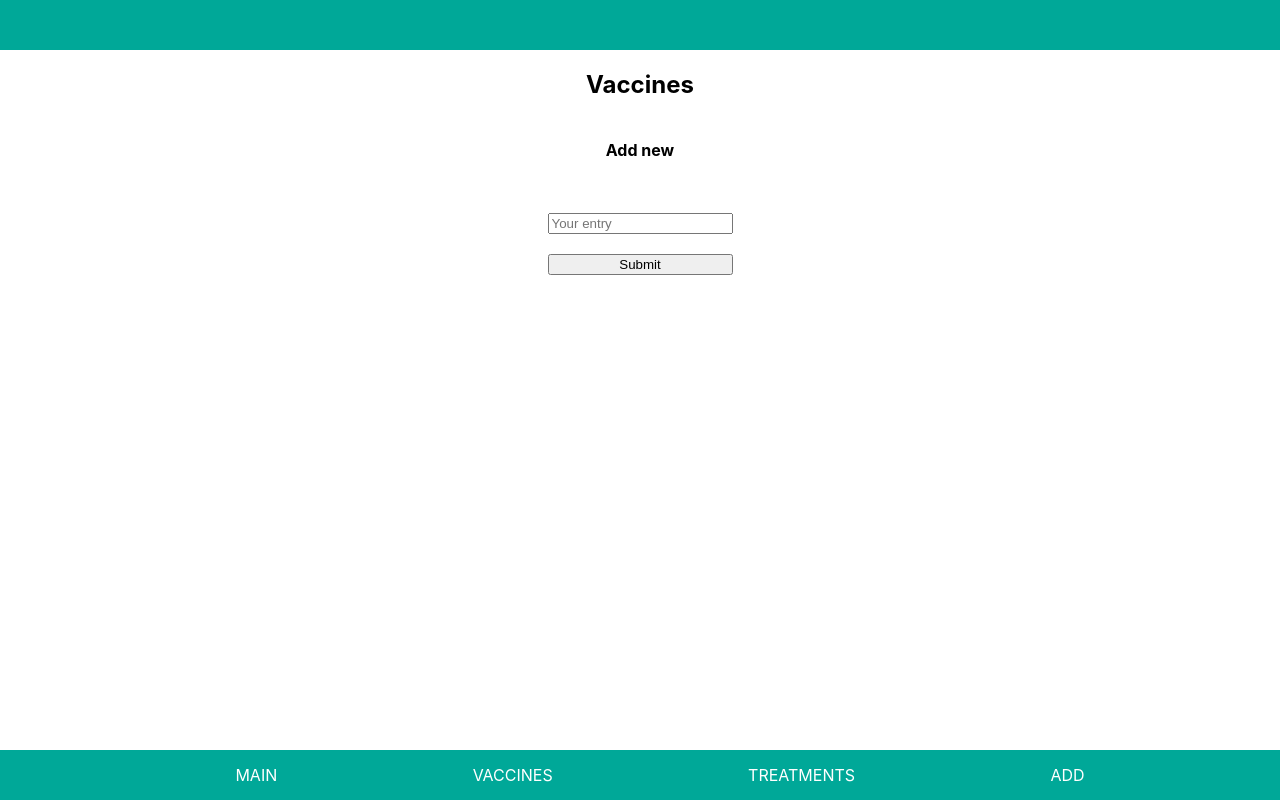
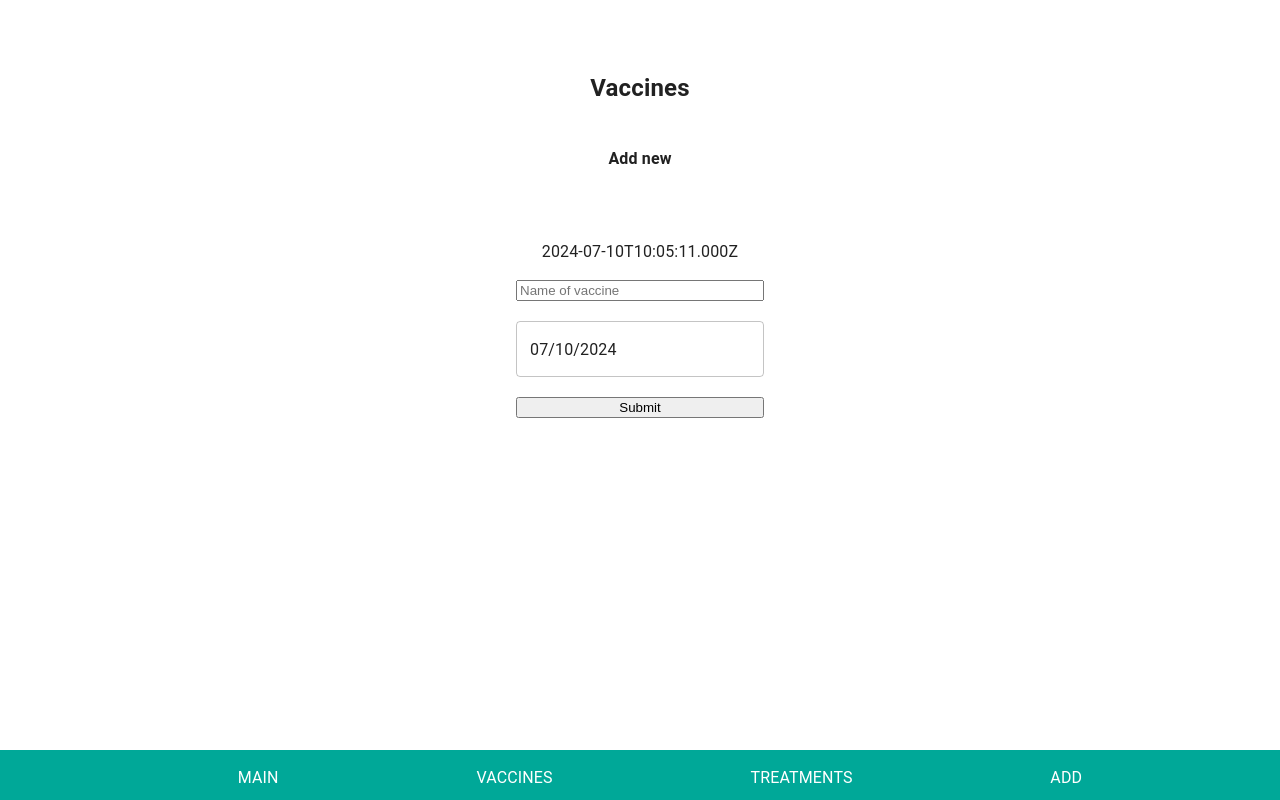
Before and after one commit to marina-projects/flashcards-react-redux-app, a React (Create React App) app: page /vaccines in a window 1280 px wide. Built offline with nearby package versions, Linux system fonts and the light colour scheme.

Commit message:
new Date Picker component for vaccine created

```diff
--- a/package.json
+++ b/package.json
@@ -3,16 +3,22 @@
   "version": "0.1.0",
   "private": true,
   "dependencies": {
+    "@emotion/react": "^11.13.0",
+    "@emotion/styled": "^11.13.0",
+    "@mui/material": "^5.16.4",
+    "@mui/x-date-pickers": "^7.11.0",
     "@reduxjs/toolkit": "^2.2.6",
     "@testing-library/jest-dom": "^5.17.0",
     "@testing-library/react": "^13.4.0",
     "@testing-library/user-event": "^13.5.0",
+    "dayjs": "^1.11.12",
     "react": "^18.3.1",
     "react-dom": "^18.3.1",
     "react-redux": "^9.1.2",
     "react-router-dom": "^6.24.1",
     "react-scripts": "5.0.1",
     "redux": "^5.0.1",
+    "styled-components": "^6.1.12",
     "uuid": "^10.0.0",
     "web-vitals": "^2.1.4"
   },
--- a/public/index.html
+++ b/public/index.html
@@ -25,6 +25,7 @@
       Learn how to configure a non-root public URL by running `npm run build`.
     -->
     <title>React App</title>
+    <link rel="stylesheet" href="https://fonts.googleapis.com/icon?family=Material+Icons" />
   </head>
   <body>
     <noscript>You need to enable JavaScript to run this app.</noscript>
--- a/src/app/App.css
+++ b/src/app/App.css
@@ -3,20 +3,29 @@
   width: 100%;
 }
 
-div {
+/* div {
   display: flex;
+  justify-content: center;
+  align-items: center;
+  width: 100%;
+} */
+
+
+.div-column {
+  display: flex;
+  flex-direction: column;
   justify-content: center;
   align-items: center;
   width: 100%;
 }
 
-.div-column {
-  flex-direction: column;
-}
-
 .div-row {
+  display: flex;
   flex-direction: row;
+  justify-content: center;
+  align-items: center;
   flex-wrap: wrap;
+  width: 100%;
 }
 
 li {
--- a/src/app/App.js
+++ b/src/app/App.js
@@ -1,30 +1,41 @@
 import './App.css';
+
+//libraries
+import { Route, Routes, BrowserRouter } from 'react-router-dom';
+import { LocalizationProvider } from '@mui/x-date-pickers';
+import { AdapterDayjs } from '@mui/x-date-pickers/AdapterDayjs';
+import CssBaseline from '@mui/material/CssBaseline'; // Импортируем CssBaseline
+
+
+//components
 import Header from '../components/header/header';
-import { Route, Routes, BrowserRouter } from 'react-router-dom';
 import NewQuiz from '../components/newQuiz/newQuiz';
 import Topic from '../components/topic/topic';
 import Quiz from '../components/quiz/quiz';
-import NewTopic from '../components/newVaccine/newVaccine';
 import MainScreen from '../components/main/mainScreen';
 import Vaccines from '../components/vaccines/vaccines';
 import Treatments from '../components/treatments/treatments';
 
+
 function App() {
   return (
+    <LocalizationProvider dateAdapter={AdapterDayjs}>
+      <CssBaseline /> {/* Добавляем CssBaseline */}
       <BrowserRouter>
         <Routes>
           <Route path='/' element={<Header />}>
-          <Route path='/' element={<MainScreen />}/>
+            <Route index element={<MainScreen />}/>
             <Route path='/vaccines' element={<Vaccines />} />
             <Route path='/treatments' element={<Treatments />} />
             <Route path='/add-new' element={<NewQuiz />} />
             <Route path='/topics/:topicId' element={<Topic />} />
             <Route path='/quizzes/:quizId' element={<Quiz />} />
-          <Route path='/new-topic' element={<NewTopic />} />
 
           </Route>
         </Routes>
     </BrowserRouter>
+    </LocalizationProvider>
+
   );
 }
 
--- a/src/components/header/header.js
+++ b/src/components/header/header.js
@@ -8,7 +8,7 @@ const Header = () => {
             <div className="header">
 
             </div>
-            <div className="footer">
+            <div className="footer div-row">
                 <ul className="div-row">
                     <li><NavLink to='/'>Main</NavLink></li>
                     <li><NavLink to='/vaccines'>Vaccines</NavLink></li>
--- a/src/components/newVaccine/newTopic.css
+++ b/src/components/newVaccine/newVaccine.css
@@ -1,4 +1,4 @@
-.create-new-topic form {
+.create-new-vaccine form {
     display: flex;
     flex-direction: column;
     gap: 20px;
--- a/src/components/newVaccine/newVaccine.js
+++ b/src/components/newVaccine/newVaccine.js
@@ -1,35 +1,55 @@
+import './newVaccine.css';
+
+//libraries
 import React, { useState } from "react";
-import './newTopic.css';
+import { v4 as uuidv4 } from "uuid";
+import dayjs from 'dayjs';
+
+//redux
 import { useDispatch } from "react-redux";
-import { addTopic } from "../../features/topics/topicsSlice";
-import { v4 as uuidv4 } from "uuid";
+import { addVaccine } from "../../features/topics/topicsSlice";
+
+//components
+import { DatePicker } from "@mui/x-date-pickers";
+import TextField from '@mui/material/TextField';
+
+
 
 const NewVaccine = () => {
 
     const dispatch = useDispatch();
     const [name, setName] = useState('');
+    const [date, setDate] = useState(dayjs());
 
     const handleSubmit = (e) => {
         e.preventDefault();
         const newVaccine = {
             id: uuidv4(),
             name,
+            date: date.toISOString()
         };
-        dispatch(addTopic(newVaccine));
+        dispatch(addVaccine(newVaccine));
         setName('')
     }
 
     return (
-        <div className="create-new-topic div-column">
+        <div className="create-new-vaccine div-column">
             <h4>Add new </h4>
             <p>{name}</p>
+            <p>{date.toISOString()}</p>
             <form onSubmit={handleSubmit}>
                 <input
-                    id='topic-name'
+                    id='vaccine-name'
                     value={name}
                     type='textarea'
-                    placeholder="Your entry"
+                    placeholder="Name of vaccine"
                     onChange={(e) => setName(e.currentTarget.value)}
+                />
+                <DatePicker
+                    defaultValue={dayjs('2022-04-17')}
+                    value={date}
+                    onChange={(newValue) => setDate(newValue)}
+                    renderInput={(params) => <TextField {...params} />}
                 />
                 <button type='submit'>Submit</button>
             </form>
--- a/src/features/topics/topicsSlice.js
+++ b/src/features/topics/topicsSlice.js
@@ -7,14 +7,15 @@ const topicsSlice = createSlice({
         topics: {}
     },
     reducers: {
-        addTopic: (state, action) => {
-            const { id, name } = action.payload;
+        addVaccine: (state, action) => {
+            const { id, name, date } = action.payload;
             state.topics[id] = {
                 id,
                 name,
+                date,
                 quizIds: []
             };
-            console.log("Topic added:", state.topics[id]);
+            console.log("Vaccine added:", state.topics[id]);
         }
     },
     extraReducers: (builder) => {
@@ -33,5 +34,5 @@ const topicsSlice = createSlice({
 });
 
 export const selectTopics = (state) => state.topics.topics;
-export const { addTopic } = topicsSlice.actions;
+export const { addVaccine } = topicsSlice.actions;
 export default topicsSlice.reducer;
```
Also changed, not shown: 1 other file (tests, documents, lock files or other folders). Lines whose indentation alone changed are shown as unchanged.
